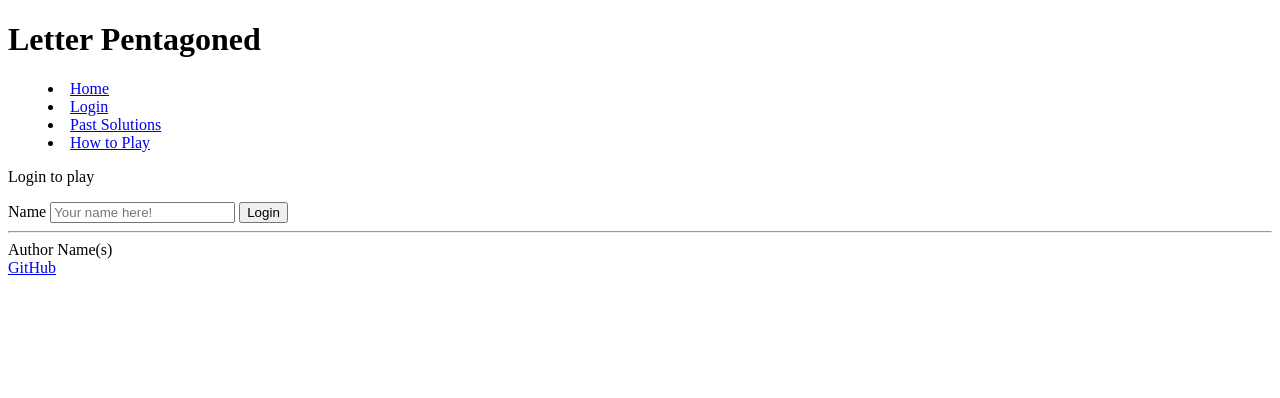
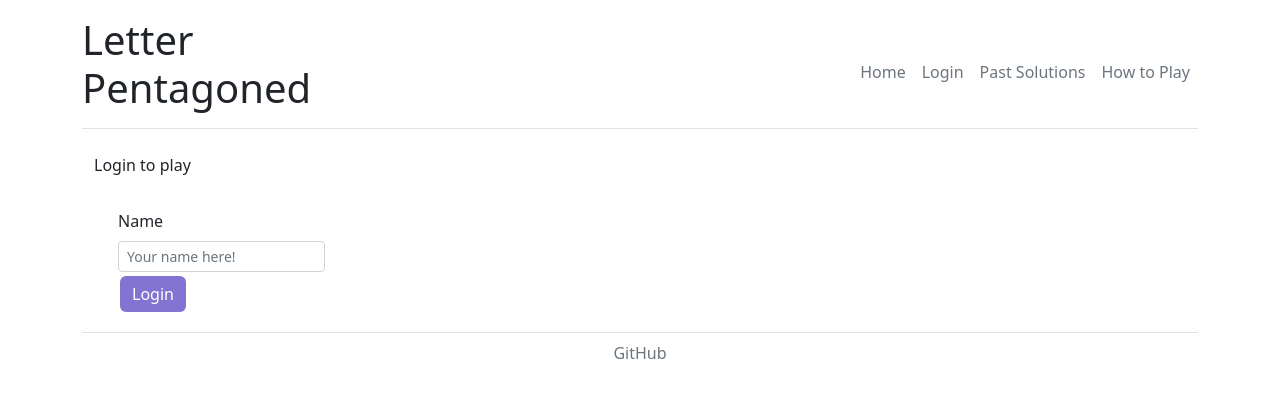
Before and after one commit to oliviaWil/startup, a plain HTML site: page login.html in a window 1280 px wide. Drawn offline with nearby package versions, Linux system fonts and the light colour scheme.

Commit message:
CSS for howtoplay, login, and solutions

```diff
--- a/custom.css
+++ b/custom.css
@@ -1,3 +1,11 @@
-.btn btn-primary {
-    background-color: yellow;
+.btn-primary {
+    background-color: #8374D1;
+    border: none;
+    color: white;
+    text-align: center;
+    text-decoration: none;
+    display: inline-block;
+    font-size: 16px;
+    margin: 4px 2px;
+    cursor: pointer;
  }
--- a/login.html
+++ b/login.html
@@ -5,34 +5,39 @@
     <!-- Tell browsers not to scale the viewport automatically -->
     <meta name="viewport" content="width=device-width, initial-scale=1.0" />
     <title>Letter Pentagon HTML</title>
+    <link href="https://cdn.jsdelivr.net/npm/bootstrap@5.2.3/dist/css/bootstrap.min.css" rel="stylesheet" integrity="sha384-rbsA2VBKQhggwzxH7pPCaAqO46MgnOM80zW1RWuH61DGLwZJEdK2Kadq2F9CUG65" crossorigin="anonymous">
+    <link rel="stylesheet" type="text/css" href="custom.css">
     <link rel="icon" href="icons8-pentagon-32.png" />
 </head>
-    <Body>
-        <header>
-            <h1> Letter Pentagoned </h1>
-        <nav>
+<Body class="container">
+    <header class="d-flex flex-wrap align-items-center justify-content-center justify-content-md-between py-3 mb-4 border-bottom">
+        <h1 class="d-flex align-items-center col-md-3 mb-2 mb-md-0 text-dark text-decoration-none"> Letter Pentagoned </h1>
+
         <!-- Menu is a semantic alternative to <ul> that represents an interaction -->
-            <menu>
-              <li><a href="index.html">Home</a></li>
-              <li><a href="login.html">Login</a></li>
-              <li><a href="solutions.html">Past Solutions</a></li>
-              <li><a href="howtoplay.html">How to Play</a></li>
+        <menu class="nav col-12 col-md-auto mb-2 justify-content-center mb-md-0">
+          <li><a href="index.html" class="nav-link px-2 link-secondary">Home</a></li>
+          <li><a href="login.html" class="nav-link px-2 link-secondary">Login</a></li>
+          <li><a href="solutions.html" class="nav-link px-2 link-secondary">Past Solutions</a></li>
+          <li><a href="howtoplay.html" class="nav-link px-2 link-secondary">How to Play</a></li>
         </menu>
-          </nav>
+
     </header>
         <main>
+          <div class="container">
+            <div class="row">
+              <div class="col-md-3">
         <p>Login to play</p>
-      <form method="get" action="index.html">
-        <label for="name">Name</label>
-        <input type="text" id="name" placeholder="Your name here!" />
-        <button type="submit">Login</button>
+      <form method="get" action="index.html" class="px-4 py-3">
+        <label for="name" class="form-label">Name</label>
+        <input type="text" id="name" placeholder="Your name here!" class="form-control form-control-sm"/>
+        <button type="submit" class="btn btn-primary">Login</button>
       </form>
+    </div>
+  </div>
+      </div>
     </main>
-    <footer>
-        <hr />
-        <span class="text-reset">Author Name(s)</span>
-        <br />
-        <a href="https://github.com/oliviaWil/startup">GitHub</a>
+    <footer class="nav justify-content-center border-top pb-3 mb-3"">
+      <a href="https://github.com/oliviaWil/startup" class="nav-link px-2 text-muted">GitHub</a>
     </footer>
     </body>
     </html>
```
Also changed, not shown: howtoplay.html (+16 -12 lines), index.html (+6 -10 lines), solutions.html (+19 -20 lines). Lines whose indentation alone changed are shown as unchanged.
